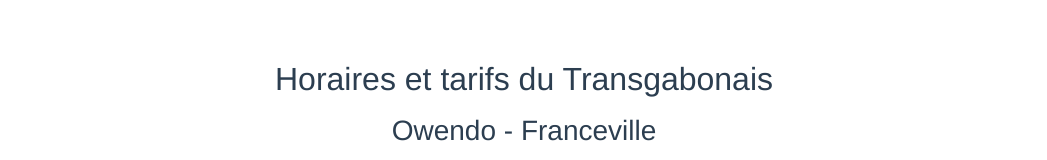
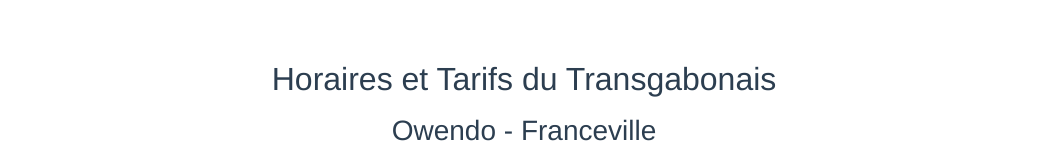
Before and after one commit to Kessir/transgabonais, a Vue app: page / in a window 1280 px wide. Shown: the top 160 px of the page, without its empty margins (116-1163 px from the left). Built offline with nearby package versions, Linux system fonts and the light colour scheme.

Commit message:
Added page description

```diff
--- a/public/index.html
+++ b/public/index.html
@@ -6,6 +6,8 @@
     <meta name="viewport" content="width=device-width,initial-scale=1.0">
     <link rel="icon" href="<%= BASE_URL %>favicon.ico">
     <link rel="stylesheet" href="https://unpkg.com/spectre.css/dist/spectre.min.css">
+    <meta name="description" content="Horaires et Tarifs des Trains de la SETRAG, Gabon">
+
     <title>Horaires et Tarifs Transgabonais</title>
   </head>
   <body>
--- a/src/App.vue
+++ b/src/App.vue
@@ -1,7 +1,7 @@
 <template>
   <div id="app">
     <section class="container">
-      <h2>Horaires et tarifs du Transgabonais</h2>
+      <h2>Horaires et Tarifs du Transgabonais</h2>
 
       <div>
         <span> <h3>Owendo - Franceville</h3></span>
```
